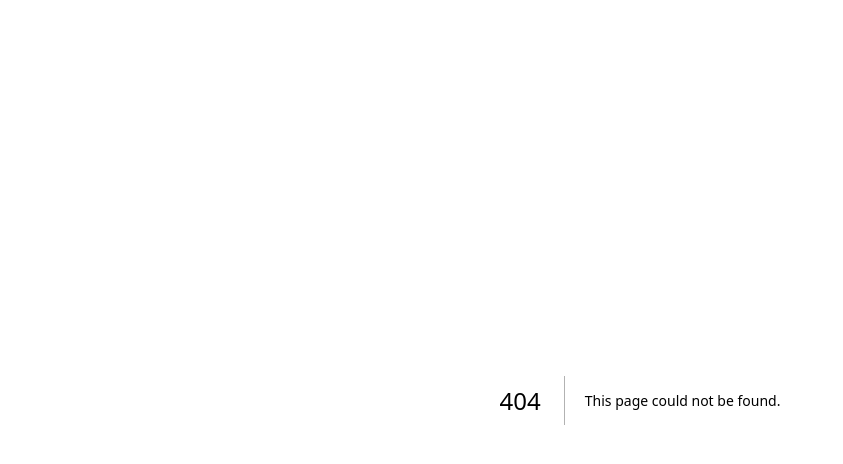
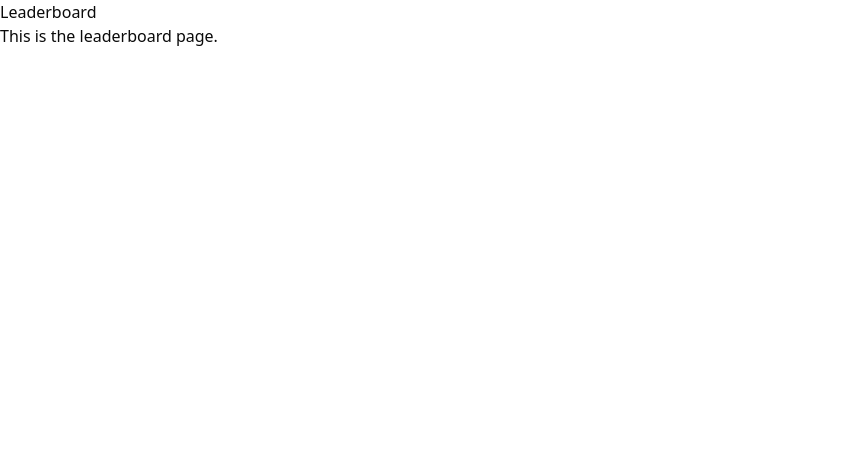
Before and after one commit to VISAgentChallenge/visagentchallenge.github.io, a Next.js app: page /leaderboard in a window 1280 px wide. Before the commit this address had no page. Shown: the top 464 px of the page, without its empty margins (0-843 px from the left). Built offline with nearby package versions, Linux system fonts and the light colour scheme.

Commit message:
feat: created dummy leaderboard page

```diff
--- /dev/null
+++ b/src/app/leaderboard/page.tsx
@@ -0,0 +1,8 @@
+export default function Leaderboard() {
+  return (
+    <div>
+      <h1>Leaderboard</h1>
+      <p>This is the leaderboard page.</p>
+    </div>
+  );
+}
```
